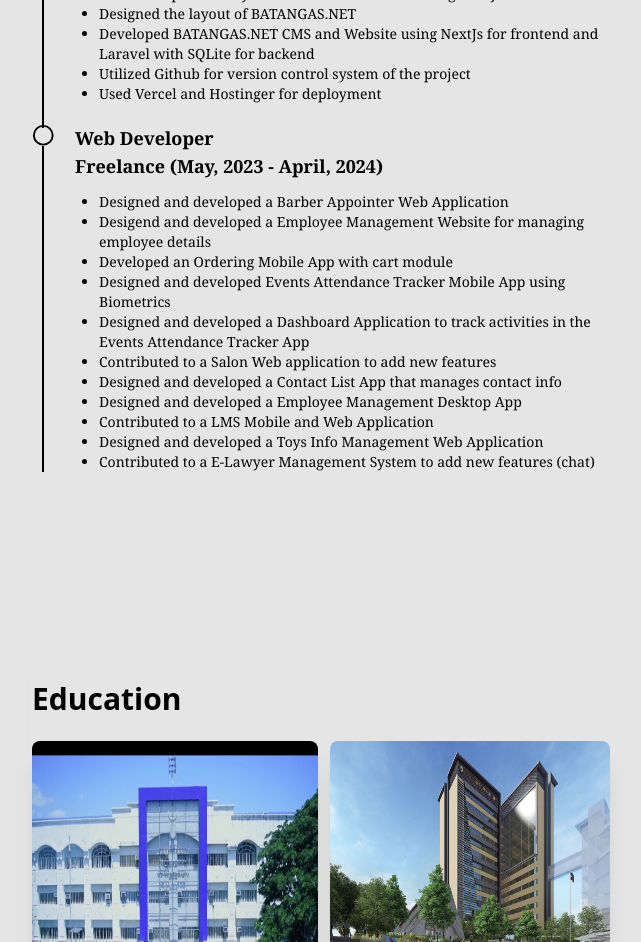
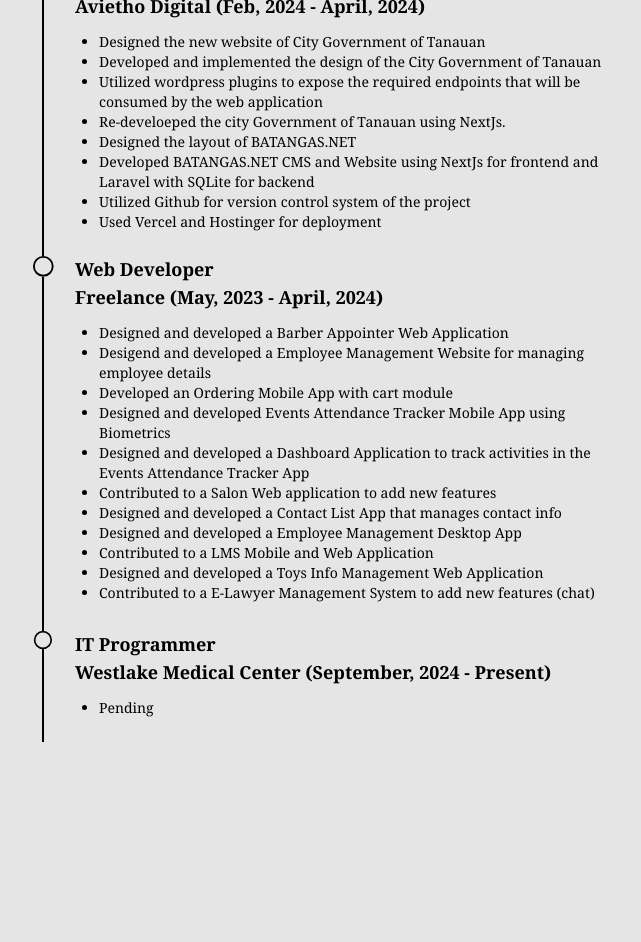
Before and after one commit to gian-tiqui/michael-gian-tiqui, a Next.js app: page / in a window 1280 px wide. Shown: the part 880-1822 px from the top of the page, without its empty margins (319-960 px from the left). Built offline with nearby package versions, Linux system fonts and the light colour scheme.

Commit message:
added smth

```diff
--- a/src/app/components/v2/Experience.tsx
+++ b/src/app/components/v2/Experience.tsx
@@ -36,9 +36,9 @@ export default function Experience({ id }: HtmlAttributes) {
         </div>
       </div>
 
-      <div className="flex gap-5 -mt-1">
+      <div className="flex gap-5 -mt-[1px]">
         <Lolipop />
-        <div>
+        <div className="mb-7">
           <h1 className="md:text-lg font-bold">Web Developer</h1>
           <h1 className="md:text-lg font-bold">
             Freelance (May, 2023 - April, 2024)
@@ -75,6 +75,19 @@ export default function Experience({ id }: HtmlAttributes) {
           </ul>
         </div>
       </div>
+
+      <div className="flex gap-5 -mt-[1px]">
+        <Lolipop />
+        <div>
+          <h1 className="md:text-lg font-bold">IT Programmer</h1>
+          <h1 className="md:text-lg font-bold">
+            Westlake Medical Center (September, 2024 - Present)
+          </h1>
+          <ul className="list-disc ps-6 mt-3 text-sm md:w-[530px] mb-6">
+            <li>Pending</li>
+          </ul>
+        </div>
+      </div>
     </section>
   );
 }
--- a/src/app/layout.tsx
+++ b/src/app/layout.tsx
@@ -31,7 +31,7 @@ export default function RootLayout({
       >
         <ContextProvider>
           <Navkit />
-          <div className="pt-20 md:pt-40 px-8 sm:px-16 md:px-24 lg:px-[350px] w-full">
+          <div className="pt-20 md:pt-72 px-8 sm:px-16 md:px-24 lg:px-[350px] w-full">
             {children}
           </div>
           {/* <ToastContainer />
```
